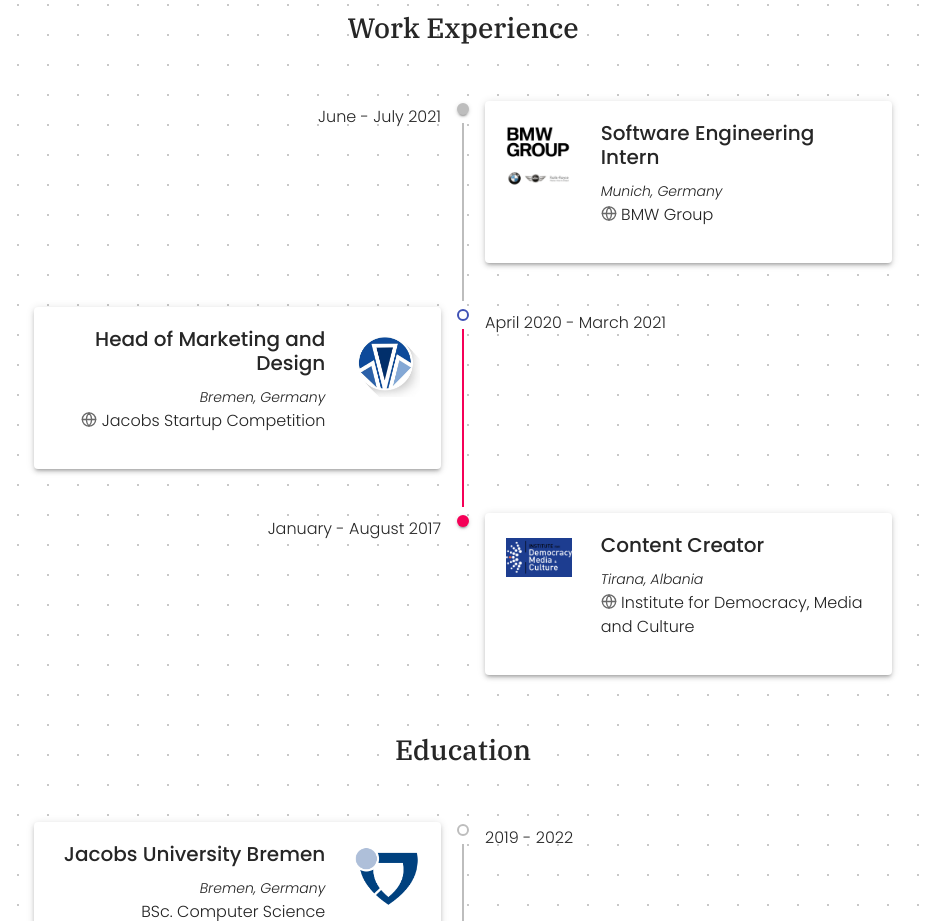
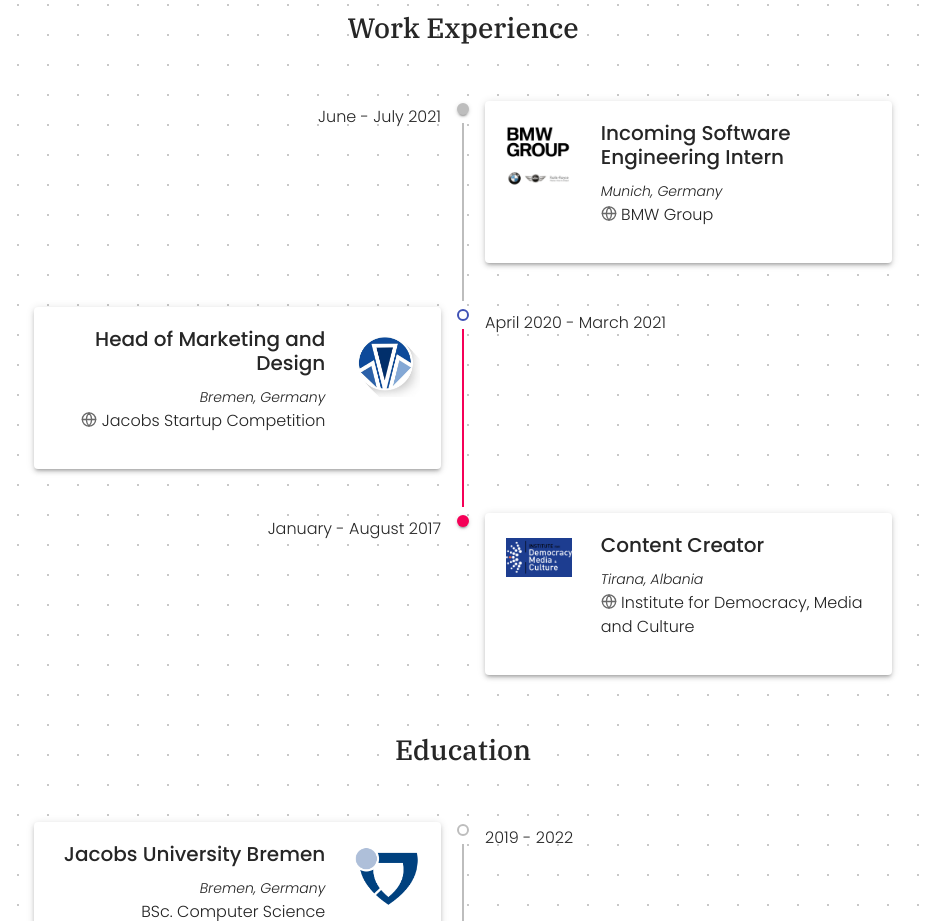
Before and after one commit to erlisakulla/erlisakulla.github.io, a React (Create React App) app: page / in a window 1280 px wide. Shown: the part 2320-3241 px from the top of the page, without its empty margins (177-1102 px from the left). Built offline with nearby package versions, Linux system fonts and the light colour scheme; a web font is replaced by a local one.

Commit message:
small change

```diff
--- a/public/index.html
+++ b/public/index.html
@@ -23,8 +23,8 @@
       work correctly both with client-side routing and a non-root public URL.
       Learn how to configure a non-root public URL by running `npm run build`.
     -->
-    <script>var clicky_site_ids = clicky_site_ids || []; clicky_site_ids.push(101311867);</script>
-    <script async src="//static.getclicky.com/js"></script>
+    <!-- <script>var clicky_site_ids = clicky_site_ids || []; clicky_site_ids.push(101311867);</script>
+    <script async src="//static.getclicky.com/js"></script> -->
 
     <title>Erlisa Kulla</title>
   </head>
--- a/src/main/sections/Experience.js
+++ b/src/main/sections/Experience.js
@@ -42,7 +42,7 @@ export default function CustomizedTimeline() {
                 <img id="bmw-logo" src={bmw} alt="bmw-logo"/>
               </Grid>
               <Grid item xs={12} sm={9}>
-                <h5>Software Engineering Intern</h5>
+                <h5>Incoming Software Engineering Intern</h5>
                 <p>
                   <i style={{fontSize:'14px'}}>Munich, Germany</i><br/>
                   <a className="weblink" target="_blank" rel="noreferrer"  href="http://www.bmwgroup.de"><FiGlobe/></a> BMW Group
```
Also changed, not shown: public/manifest.json, 1 other file (tests, documents, lock files or other folders).
